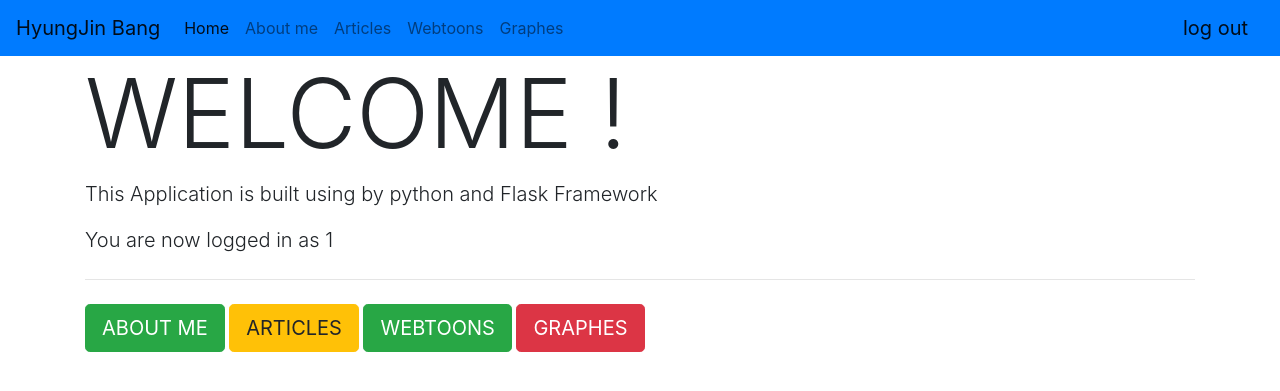
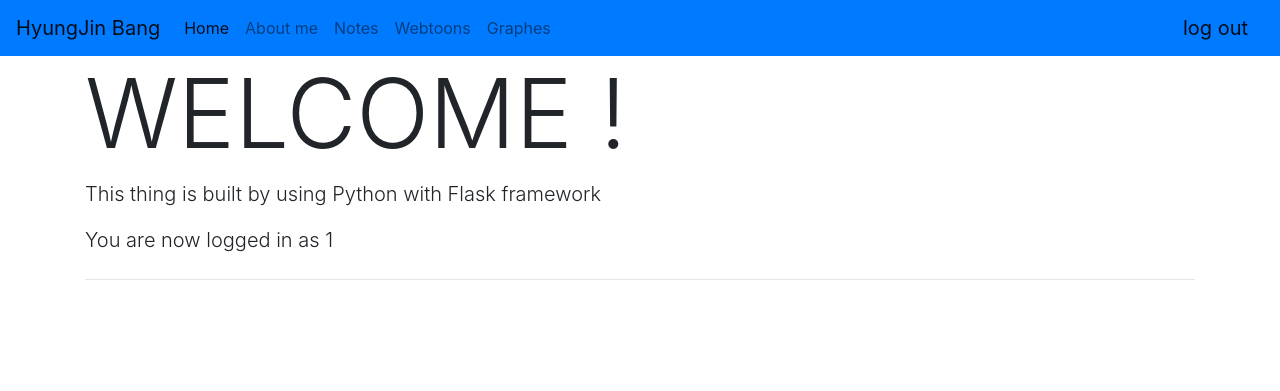
Before and after one commit to Banghyungjin/flask101, a Flask app: page / in a window 1280 px wide. Shown: the top 391 px of the page. Run offline with Flask 2, Linux system fonts and the light colour scheme; the visitor is signed in with stand-in values (Sample User, id 1); some libraries are stand-ins or nearby versions.

Commit message:
2021-06-10_02
리팩토링

```diff
--- a/app.py
+++ b/app.py
@@ -96,8 +96,8 @@ def webtoons():
 
 
 # db 목록 읽어오는 기능
-@app.route('/articles', methods=["GET", "POST"])
-def articles():
+@app.route('/notes', methods=["GET", "POST"])
+def notes():
     if session.get('is_logged') is not None:
         cursor = db.cursor()
         sql = 'SELECT * FROM topic'
@@ -105,26 +105,26 @@ def articles():
         topics = cursor.fetchall()
         # articles = Articles()
         # print(articles[0]['title'])
-        return render_template("articles.html", articles=topics)
+        return render_template("notes.html", notes=topics, notesize=len(topics))
     else:
         return render_template("log_in.html")
 
 
 # articles 선택한 걸 자세히 표시하는 기능
-@app.route('/article/<int:id>')  # <id> 를 params 라고 해서 메소드에서 써먹을 수 있다.
-def article(id):
+@app.route('/note/<int:id>')  # <id> 를 params 라고 해서 메소드에서 써먹을 수 있다.
+def note(id):
     cursor = db.cursor()
     # articles = Articles()
     # article = articles[id - 1]
     sql = 'SELECT * FROM topic WHERE id = {};'.format(id)
     cursor.execute(sql)
     topic = cursor.fetchone()
-    return render_template("article.html", article=topic)
+    return render_template("note.html", article=topic)
 
 
 # 새로운 article 추가하는 기능
-@app.route('/add_articles', methods=["GET", "POST"])
-def add_articles():
+@app.route('/add_notes', methods=["GET", "POST"])
+def add_notes():
     cursor = db.cursor()
     if request.method == "POST":
         desc = request.form['Desc']
@@ -136,9 +136,9 @@ def add_articles():
         db.commit()
         topic = cursor.fetchall()
         # db.close()
-        return redirect("/articles")
+        return redirect("/notes")
     else:
-        return render_template("add_articles.html")
+        return render_template("add_notes.html")
 
 
 # article을 제거하는 기능
@@ -150,11 +150,11 @@ def delete(id):
     db.commit()
     topic = cursor.fetchall()
     # db.close()
-    return redirect("/articles")
+    return redirect("/notes")
 
 
 # article을 수정하는 기능
-@app.route('/change_articles/<int:id>', methods=["GET", "POST"])
+@app.route('/change_notes/<int:id>', methods=["GET", "POST"])
 def change_articles(id):
     cursor = db.cursor()
     if request.method == "POST":
@@ -166,13 +166,13 @@ def change_articles(id):
         cursor.execute(sql_change, val)
         db.commit()
         topic = cursor.fetchall()
-        return redirect("/articles")
+        return redirect("/notes")
     else:
         cursor = db.cursor()
     sql = 'SELECT * FROM topic WHERE id = {};'.format(id)
     cursor.execute(sql)
     topic = cursor.fetchone()
-    return render_template("change_articles.html", article=topic)
+    return render_template("change_notes.html", article=topic)
 
 
 # 정보화면 - 아직 만드는 중
--- a/templates/includes/_navbar_blue.html
+++ b/templates/includes/_navbar_blue.html
@@ -14,7 +14,7 @@
                 <a class="nav-link" href="/about">About me</a>
             </li>
             <li class="nav-item">
-                <a class="nav-link" href="/articles">Articles</a>
+                <a class="nav-link" href="/notes">Notes</a>
             </li>
             <li class="nav-item">
                 <a class="nav-link" href="/webtoons">Webtoons</a>
--- a/templates/includes/_navbar_green.html
+++ b/templates/includes/_navbar_green.html
@@ -15,7 +15,7 @@
                 </a>
             </li>
             <li class="nav-item">
-                <a class="nav-link" href="/articles">Articles</a>
+                <a class="nav-link" href="/notes">Notes</a>
             </li>
             <li class="nav-item">
                 <a class="nav-link" href="/webtoons">Webtoons</a>
--- a/templates/includes/_navbar_red.html
+++ b/templates/includes/_navbar_red.html
@@ -14,7 +14,7 @@
                 <a class="nav-link" href="/about">About me</a>
             </li>
             <li class="nav-item">
-                <a class="nav-link" href="/articles">Articles</a>
+                <a class="nav-link" href="/notes">Notes</a>
             </li>
             <li class="nav-item">
                 <a class="nav-link" href="/webtoons">Webtoons</a>
--- a/templates/includes/_navbar_yellow.html
+++ b/templates/includes/_navbar_yellow.html
@@ -14,7 +14,7 @@
                 <a class="nav-link" href="/about">About me</a>
             </li>
             <li class="nav-item">
-                <a class="nav-link" href="/articles">Articles
+                <a class="nav-link" href="/notes">Notes
                     <span class="sr-only">(current)</span></a>
             </li>
             <li class="nav-item">
--- a/templates/index.html
+++ b/templates/index.html
@@ -1,14 +1,14 @@
 {% extends "layouts/layouts_main.html" %}
 {% block body %}
 <h1 class="display-1">WELCOME !</h1>
-<p class="lead">This Application is built using by python and Flask Framework</p>
+<p class="lead">This thing is built by using Python with Flask framework</p>
 <p class="lead">You are now logged in as {{user}}</p>
 <hr class="my-4">
 <div>
-    <a class="btn btn-success btn-lg" href="/about" role="button">ABOUT ME</a>
-    <a class="btn btn-warning btn-lg" href="/articles" role="button">ARTICLES</a>
-    <a class="btn btn-success btn-lg" href="/webtoons" role="button">WEBTOONS</a>
-    <a class="btn btn-danger btn-lg" href="/graphes" role="button">GRAPHES</a>
+{#    <a class="btn btn-success btn-lg" href="/about" role="button">ABOUT ME</a>#}
+{#    <a class="btn btn-warning btn-lg" href="/articles" role="button">ARTICLES</a>#}
+{#    <a class="btn btn-success btn-lg" href="/webtoons" role="button">WEBTOONS</a>#}
+{#    <a class="btn btn-danger btn-lg" href="/graphes" role="button">GRAPHES</a>#}
 </div>
 <p></p>
 
--- a/templates/article.html
+++ b/templates/note.html
@@ -1,10 +1,10 @@
 {% extends "layouts/layouts_yellow.html" %}
 {% block body %}
 <div>
-    <h1 class="display-2" style="display: inline;">ARTICLES PAGE</h1>
+    <h1 class="display-2" style="display: inline;">NOTES PAGE</h1>
     <h1 class="display-4" style="display: inline;"> - SHOW</h1>
 </div>
-<p class="lead">This page is what you chose at articles page.</p>
+<p class="lead">This page is what you chose at notes page.</p>
 <hr class="my-4">
 <!--    <a class="btn btn-warning btn-lg" href="/" role="button">to HOME</a>
 <a class="btn btn-warning btn-lg" href="/articles" role="button">go BACK</a>    -->
@@ -27,7 +27,7 @@
 
             </div>
             <div class="form-group">
-                <a class="btn btn-primary btn-lg btn-block" href="/articles">BACK</a>
+                <a class="btn btn-primary btn-lg btn-block" href="/notes">BACK</a>
 
             </div>
         </form>
```
Also changed, not shown: templates/about.html (+4 -4 lines), templates/add_notes.html (renamed from templates/add_articles.html, +4 -4 lines), templates/change_notes.html (renamed from templates/change_articles.html, +4 -4 lines), templates/graphes.html (+4 -4 lines), templates/notes.html (renamed from templates/articles.html, +18 -18 lines), templates/webtoons.html (+4 -4 lines).
